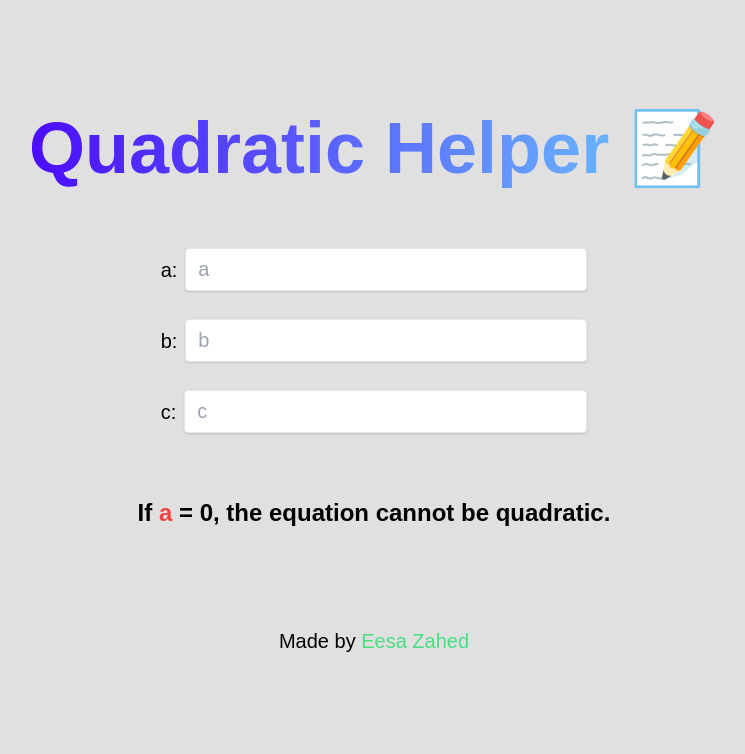
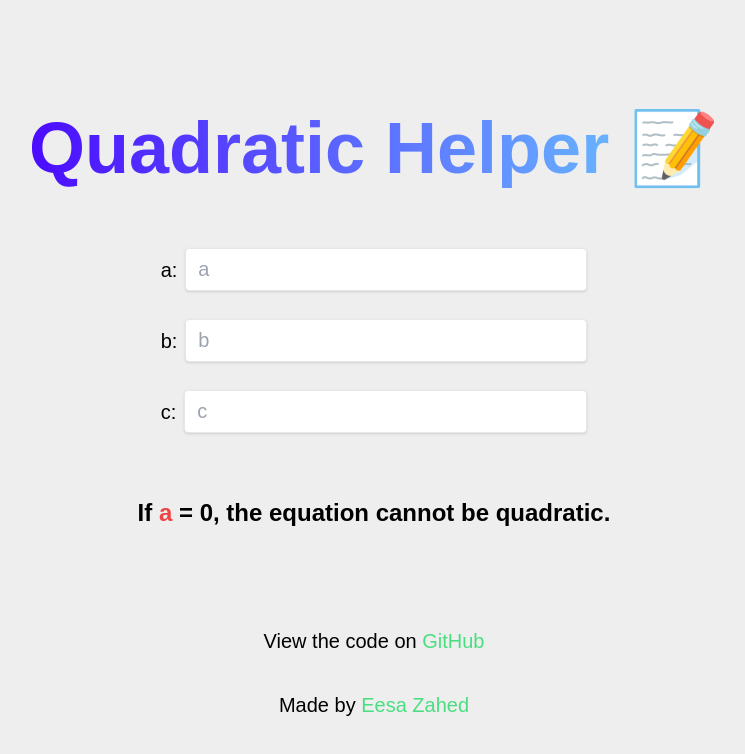
Before and after one commit to eesazahed/quadratic-helper, a Next.js app: page / in a window 1280 px wide. Shown: the top 754 px of the page, without its empty margins (266-1011 px from the left). Built offline with nearby package versions, Linux system fonts and the light colour scheme.

Commit message:
added equation for vertex & factored form when discriminant = 0\

```diff
--- a/pages/index.tsx
+++ b/pages/index.tsx
@@ -118,7 +118,7 @@ const Home: NextPage = () => {
             ) : (
               <div>
                 <div className="mb-8">
-                  <p className="text-sm text-center italic">
+                  <p className="text-md text-center italic">
                     You can click on the standard, factored, or vertex form
                     equation to copy it. You can paste it into{" "}
                     <a
@@ -128,14 +128,23 @@ const Home: NextPage = () => {
                     >
                       Desmos
                     </a>{" "}
-                    to see a visualized graph.
+                    to see a visualized graph, or open it within the site.
                   </p>
+                  <br />
+                  <details>
+                    <summary className="cursor-pointer">Open Desmos</summary>
+                    <iframe
+                      className="w-full h-[80vh] my-8"
+                      src="https://www.desmos.com/calculator/"
+                    ></iframe>
+                  </details>
+
                   <h1 className="mt-16 mb-4 text-4xl font-bold">
                     Standard form
                   </h1>
                   <h2
                     className="my-4 py-2 px-4 text-2xl cursor-pointer duration-200 hover:bg-gray-100 dark:hover:bg-gray-700 w-fit rounded-xl"
-                    onClick={(e: any) => copy(e.target.innerText)}
+                    onClick={(e: any) => copy(e.currentTarget.innerText)}
                   >
                     f(x) = {a !== 1 && <A a={a} />}
                     x&#178; + {b !== 1 && <B b={b} />}x + <C c={c} />
@@ -236,7 +245,7 @@ const Home: NextPage = () => {
                                   <a
                                     className="text-purple-500 cursor-pointer"
                                     onClick={(e: any) =>
-                                      copy(e.target.innerText)
+                                      copy(e.currentTarget.innerText)
                                     }
                                   >
                                     f(x) = {a !== 1 && <A a={a} />}
@@ -290,6 +299,24 @@ const Home: NextPage = () => {
                                     ({-b / (2 * a)}, 0).
                                   </span>
                                 </p>
+
+                                {-b / (2 * a) !== undefined && (
+                                  <div>
+                                    <h1 className="mt-16 mb-4 text-4xl font-bold">
+                                      Factored form:
+                                    </h1>
+                                    <h2
+                                      className="my-4 py-2 px-4 text-2xl cursor-pointer duration-200 hover:bg-gray-100 dark:hover:bg-gray-700 w-fit rounded-xl"
+                                      onClick={(e: any) =>
+                                        copy(e.currentTarget.innerText)
+                                      }
+                                    >
+                                      f(x) = {a !== 1 && <A a={a} />}
+                                      (x {-b / (2 * a) < 0 ? "+" : "-"}{" "}
+                                      {Math.abs(-b / (2 * a))})&#178;
+                                    </h2>
+                                  </div>
+                                )}
                               </div>
                             )}
                             {discriminant > 0 && (
@@ -392,7 +419,7 @@ const Home: NextPage = () => {
                                     <h2
                                       className="my-4 py-2 px-4 text-2xl cursor-pointer duration-200 hover:bg-gray-100 dark:hover:bg-gray-700 w-fit rounded-xl"
                                       onClick={(e: any) =>
-                                        copy(e.target.innerText)
+                                        copy(e.currentTarget.innerText)
                                       }
                                     >
                                       f(x) = {a !== 1 && <A a={a} />}
@@ -473,7 +500,9 @@ const Home: NextPage = () => {
                                               <h2
                                                 className="my-4 py-2 px-4 text-2xl cursor-pointer duration-200 hover:bg-gray-100 dark:hover:bg-gray-700 w-fit rounded-xl"
                                                 onClick={(e: any) =>
-                                                  copy(e.target.innerText)
+                                                  copy(
+                                                    e.currentTarget.innerText
+                                                  )
                                                 }
                                               >
                                                 f(x) = {a !== 1 && <A a={a} />}
@@ -506,7 +535,19 @@ const Home: NextPage = () => {
             )}
           </div>
         </div>
-        <p className="my-16 text-center">
+        <p className="mt-16 text-center">
+          View the code on{" "}
+          <a
+            className="text-green-400"
+            rel="noreferrer"
+            target="_blank"
+            href="https://github.com/eesazahed/quadratic-helper"
+          >
+            GitHub
+          </a>
+        </p>
+        <br />
+        <p className="mb-16 text-center">
           Made by{" "}
           <a
             className="text-green-400"
--- a/styles/globals.css
+++ b/styles/globals.css
@@ -7,7 +7,7 @@ body {
   padding: 0;
   margin: 0;
   font-family: sans-serif;
-  background-color: #e0e0e0;
+  background-color: #eeeeee;
 }
 
 a {
```
